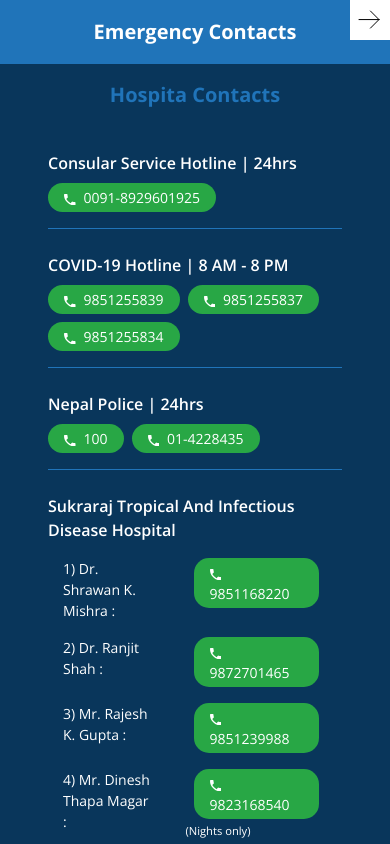
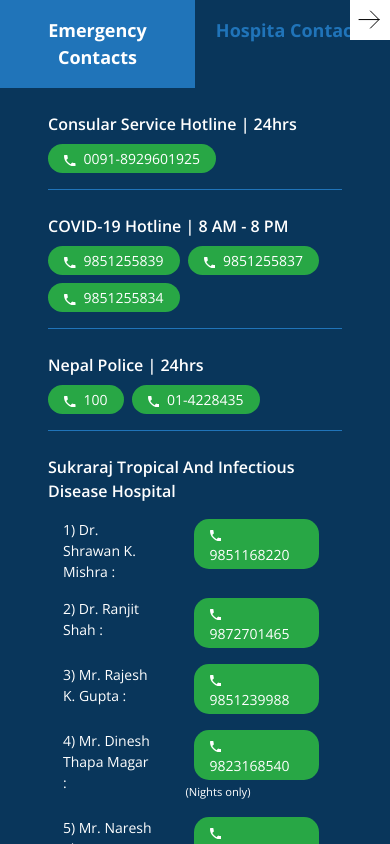
Before and after one commit to Fusemachines/covid-nepal-web, a React (Create React App) app: page /design in a window 390 px wide. Shown: the top 844 px of the page. Built offline with nearby package versions, Linux system fonts and the light colour scheme; no server answers.

Commit message:
css fixes for mobile version

```diff
--- a/src/routes/dashboard/contacts/EmergencyContacts/EmergencyContacts.tsx
+++ b/src/routes/dashboard/contacts/EmergencyContacts/EmergencyContacts.tsx
@@ -21,7 +21,7 @@ const EmergencyContacts: FC<{}> = () => {
   };
 
   return (
-    <div className="px-5">
+    <div className="px-3">
       <div className="info-list">
         {isLoaded && contactList.docs.map(contact => <EmergencyContactItem contact={contact} />)}
         <div className="info-item py-3 mt-2">
--- a/src/routes/dashboard/contacts/HospitalContacts/HospitalContacts.tsx
+++ b/src/routes/dashboard/contacts/HospitalContacts/HospitalContacts.tsx
@@ -77,7 +77,7 @@ const HospitalContacts: FC<{}> = () => {
 
   return (
     <>
-      <div className="filter-wrapper px-4 py-4 d-md-flex">
+      <div className="filter-wrapper px-3 py-4 d-md-flex">
         <HospitalContactsFilter
           filters={filters}
           districtOptions={districtDropdownOptions}
--- a/src/routes/dashboard/contacts/HospitalContacts/HospitalContactsRecords.tsx
+++ b/src/routes/dashboard/contacts/HospitalContacts/HospitalContactsRecords.tsx
@@ -11,7 +11,7 @@ const HospitalContactsRecords: FC<IHospitalContactsRecordsProps> = props => {
   const { hospitalContacts } = props;
 
   return (
-    <div className="px-4">
+    <div className="px-3">
       <Table className="text-white">
         <tbody>
           {hospitalContacts.map(contact => (
--- a/src/routes/dashboard/landing/hospitalCapacity/Table/HospitalCapacityTableRow.tsx
+++ b/src/routes/dashboard/landing/hospitalCapacity/Table/HospitalCapacityTableRow.tsx
@@ -36,7 +36,8 @@ const HospitalCapacityTableRow: FC<IHospitalCapacityTableRowProps> = props => {
         <td>
           <div>{address}</div>
           <a
-            className="pointer"
+            href="javascript:void(0);"
+            className="text-white"
             onClick={event => {
               event.stopPropagation();
               toggleMapsModal({ title: name, mapURL });
--- a/src/scss/style.min.scss
+++ b/src/scss/style.min.scss
@@ -25,6 +25,7 @@ body {
 .btn {
     text-decoration: none;
 }
+
 .btn-outline-white {
     border: 1px solid #ffffff;
     margin-right: 10px;
@@ -280,6 +281,7 @@ body {
         }
 
     }
+
     .toggle-rightbar {
         position: absolute;
         top: 0;
@@ -381,13 +383,9 @@ body {
 
 
     .emg-call {
-        margin: 0;
-        .icon {
-            // padding: 6px 8px;
-        }
+        margin: 0 !important;
 
         .text {
-            // padding: 6px 8px;
             font-size: 12px;
         }
     }
@@ -438,6 +436,25 @@ body {
     .filter-wrapper {
         .filter {
             margin: 10px 0 0;
+        }
+    }
+
+    .nav.nav-tabs {
+        .nav-item {
+            width: 50%;
+
+            .nav-link {
+                font-size: 18px !important;
+            }
+        }
+    }
+}
+
+@media(max-width: 350px) {
+
+    .emg-call {
+        .icon {
+            display: none;
         }
     }
 }
```
